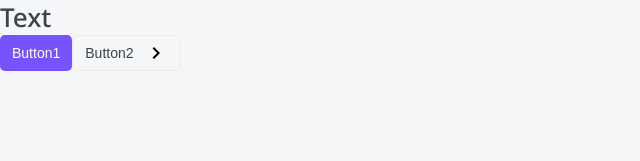
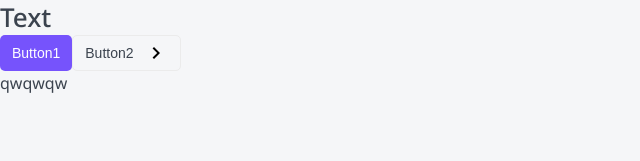
Before and after one commit to AndreiDetenkov/nextjs-app, a Next.js app: page / in a window 1280 px wide. Shown: the top 161 px of the page, without its empty margins (0-640 px from the left). Built offline with nearby package versions, Linux system fonts and the light colour scheme.

Commit message:
feat: add paragraph component

```diff
--- /dev/null
+++ b/components/Paragraph/Paragraph.module.css
@@ -0,0 +1,15 @@
+.default {
+  font-size: 16px;
+  line-height: 24px;
+  margin: 0;
+}
+
+.small {
+  font-size: 14px;
+  line-height: 24px;
+}
+
+.large {
+  font-size: 18px;
+  line-height: 29px;
+}
--- /dev/null
+++ b/components/Paragraph/Paragraph.tsx
@@ -0,0 +1,23 @@
+import React, {DetailedHTMLProps, HTMLAttributes} from "react";
+import cn from "classnames";
+import styles from "./Paragraph.module.css";
+export enum Size {
+  small = 's',
+  medium = 'm',
+  large = 'l',
+}
+
+interface ParagraphProps extends DetailedHTMLProps<HTMLAttributes<HTMLParagraphElement>, HTMLParagraphElement>{
+  children: React.ReactNode;
+  size?: Size.small | Size.medium | Size.large;
+}
+export const Paragraph = ({children, size, className, ...props}: ParagraphProps): JSX.Element => {
+  return (
+    <p className={cn(styles.default, className, {
+      [styles.small]: size === Size.small,
+      [styles.large]: size === Size.large,
+    })} {...props}>
+      {children}
+    </p>
+  );
+};
--- a/components/index.ts
+++ b/components/index.ts
@@ -1,2 +1,3 @@
 export * from './Htag/Htag';
 export * from './Button/Button';
+export * from './Paragraph/Paragraph';
--- a/pages/index.tsx
+++ b/pages/index.tsx
@@ -1,4 +1,4 @@
-import {AppearanceType, ArrowType, Button, Htag} from '../components';
+import {AppearanceType, ArrowType, Button, Htag, Paragraph} from '../components';
 
 export default function Home(): JSX.Element {
   return (
@@ -8,6 +8,8 @@ export default function Home(): JSX.Element {
         Button1
       </Button>
       <Button appearance={AppearanceType.outline} arrow={ArrowType.right}>Button2</Button>
+
+      <Paragraph>qwqwqw</Paragraph>
     </>
   );
 }
--- a/public/svgr.config.js
+++ /dev/null
@@ -1,3 +0,0 @@
-module.exports = {
-  dimensions: false,
-};
```
